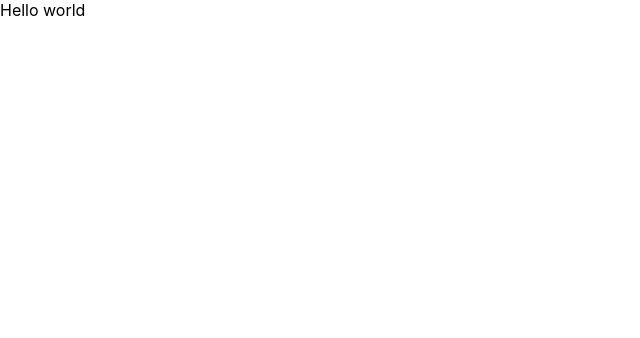
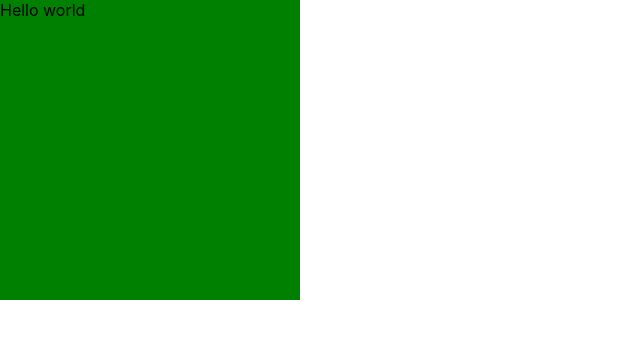
Before and after one commit to vandanaBillionLives/MERN, a React (Create React App) app: page / in a window 1280 px wide. Shown: the top 338 px of the page, without its empty margins (0-640 px from the left). Built offline with nearby package versions, Linux system fonts and the light colour scheme.

Commit message:
React change

```diff
--- a/src/App.js
+++ b/src/App.js
@@ -13,9 +13,7 @@ export default class App extends React.Component {
     render() {
 
         return (
-            <div style={{
-               c
-            }}>
+            <div style={c}>
                 Hello world
 
             </div>
```
